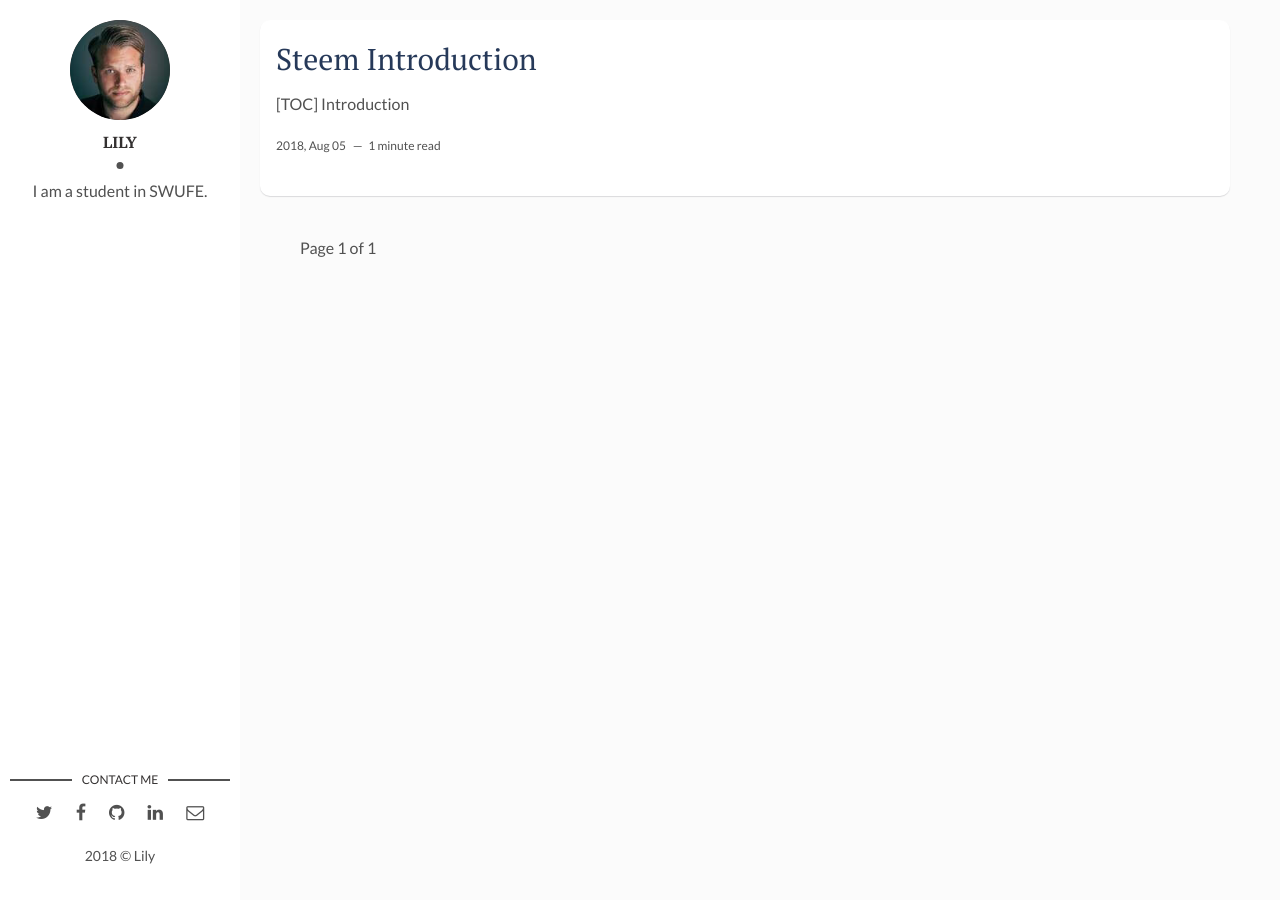
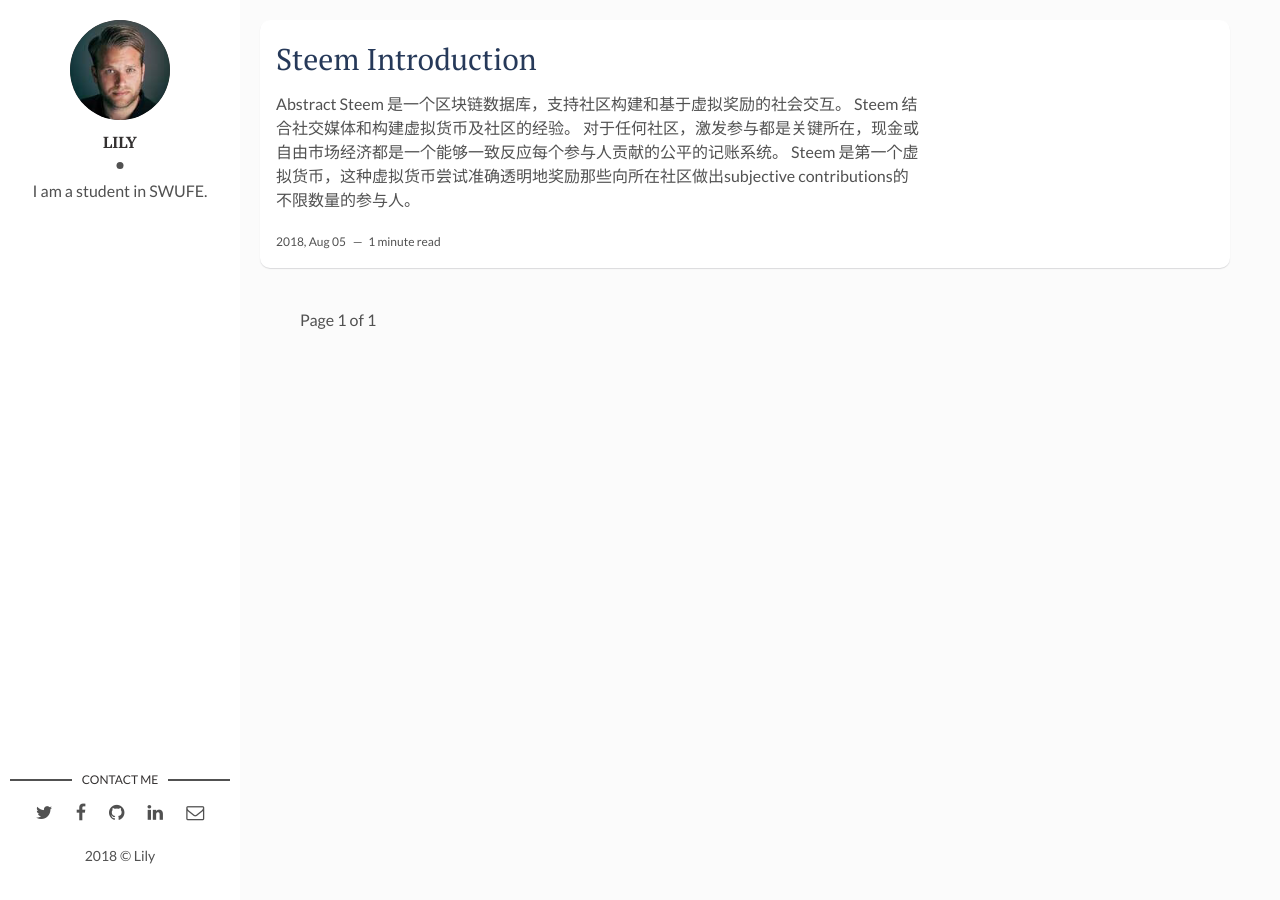
Before and after one commit to Tammy-Lee/Tammy-Lee.github.io, a Jekyll site: the page built from index.html, in a window 1280 px wide. Built offline with Jekyll 4.4.1, drawn with Linux system fonts in a browser that asks for light colours; the list of posts is cut into pages by our own code.

Commit message:
update abstract-2018-08-05-Steem-Introduction.markdown

```diff
--- a/_posts/2018-08-05-Steem-Introduction.markdown
+++ b/_posts/2018-08-05-Steem-Introduction.markdown
@@ -7,6 +7,6 @@ tags: [Blockchain, Network]
 
 
 
-[TOC]
+# Abstract
 
-# Introduction
+Steem 是一个区块链数据库，支持社区构建和基于虚拟奖励的社会交互。 Steem 结合社交媒体和构建虚拟货币及社区的经验。 对于任何社区，激发参与都是关键所在，现金或自由市场经济都是一个能够一致反应每个参与人贡献的公平的记账系统。 Steem 是第一个虚拟货币，这种虚拟货币尝试准确透明地奖励那些向所在社区做出subjective contributions的不限数量的参与人。
```
